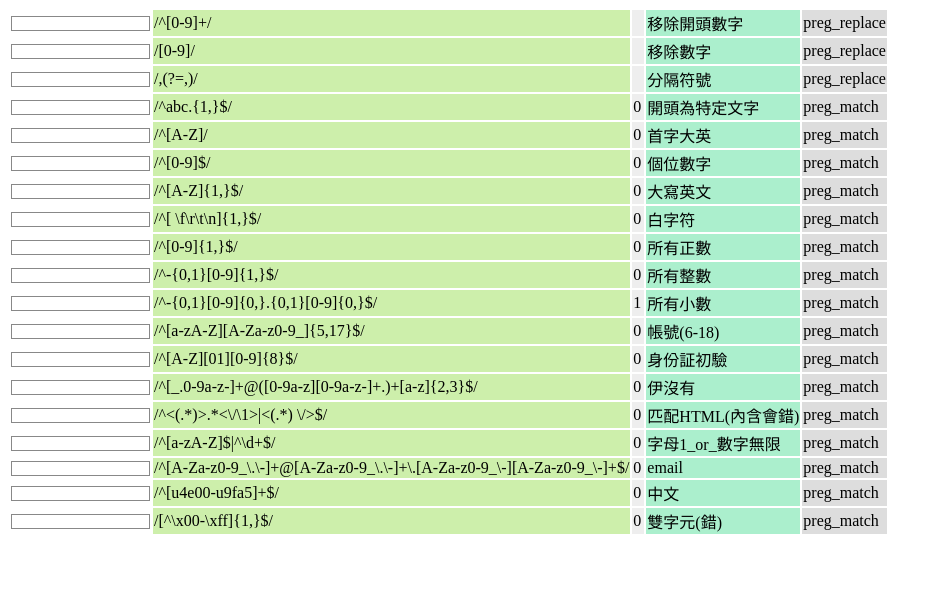
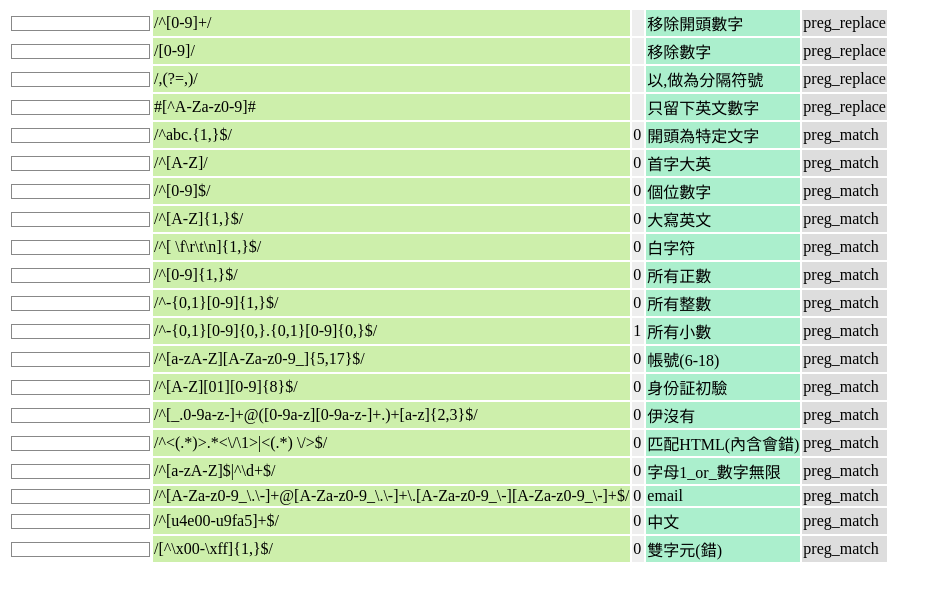
Before and after one commit to glennfriend/tool, a PHP site: page /re/index.php in a window 1280 px wide. Shown: the top 601 px of the page, without its empty margins (0-939 px from the left). Run offline with PHP 8.4, Linux system fonts and the light colour scheme; data that the repository does not hold is empty; some libraries are stand-ins or nearby versions.

Commit message:
Update re

```diff
--- a/re/index.php
+++ b/re/index.php
@@ -3,7 +3,8 @@
 $d=array(
     array('t'=>'preg_replace',  'n'=>'移除開頭數字',        'e'=>'/^[0-9]+/'                                                                ),
     array('t'=>'preg_replace',  'n'=>'移除數字',            'e'=>'/[0-9]/'                                                                  ),
-    array('t'=>'preg_replace',  'n'=>'分隔符號',            'e'=>'/,(?=,)/'                                                                 ),
+    array('t'=>'preg_replace',  'n'=>'以,做為分隔符號',     'e'=>'/,(?=,)/'                                                                 ),
+    array('t'=>'preg_replace',  'n'=>'只留下英文數字',      'e'=>'#[^A-Za-z0-9]#'                                                           ),
 
     array('t'=>'preg_match',    'n'=>'開頭為特定文字',      'e'=>'/^abc.{1,}$/'                                                             ),
     array('t'=>'preg_match',    'n'=>'首字大英',            'e'=>'/^[A-Z]/'                                                                 ),
```
